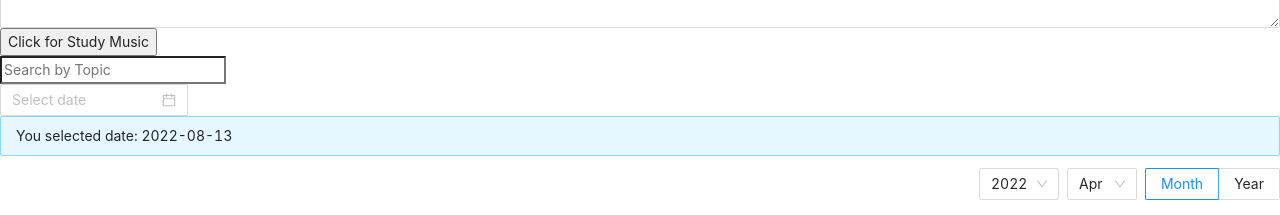
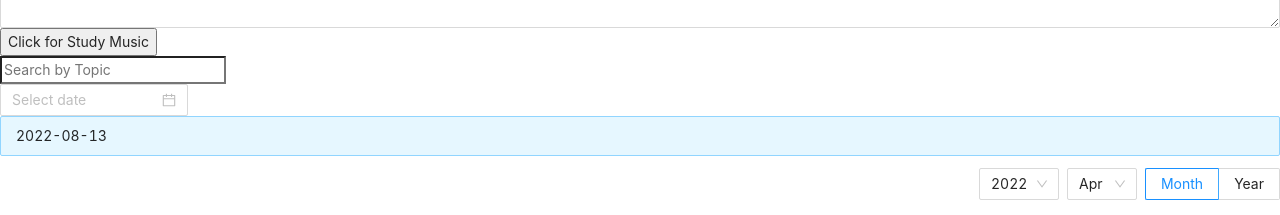
Before and after one commit to SchoolOfCode/w9_frontend-project-team-gate, a React (Create React App) app in the folder note-app/: page /PageThree in a window 1280 px wide. Shown: the part 1140-1355 px from the top of the page. Built offline with nearby package versions, Linux system fonts and the light colour scheme.

Commit message:
Date updated

```diff
--- a/note-app/src/Components/Sidebar/SelectDate/SelectDate.js
+++ b/note-app/src/Components/Sidebar/SelectDate/SelectDate.js
@@ -20,7 +20,7 @@ const SelectDate = () => {
   return (
     <>
       <DatePicker/>
-      <Alert message={`You selected date: ${selectedValue?.format('YYYY-MM-DD')}`} />
+      <Alert message={`${selectedValue?.format('YYYY-MM-DD')}`} />
       <Calendar class={Style.Calendar} value={value} onSelect={onSelect} onPanelChange={onPanelChange} />
     </>
   );
```
